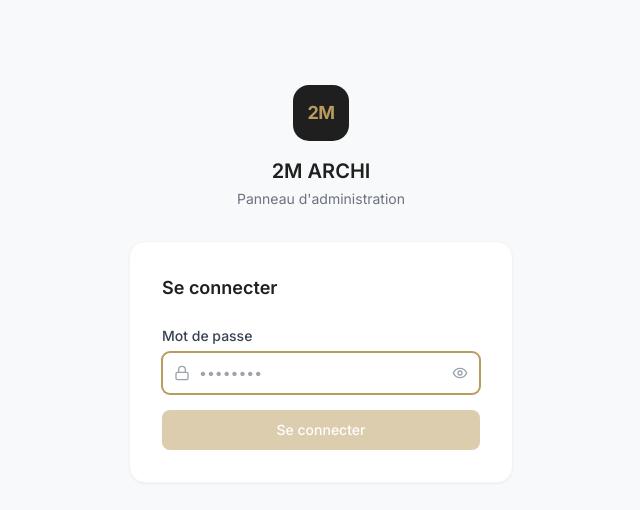
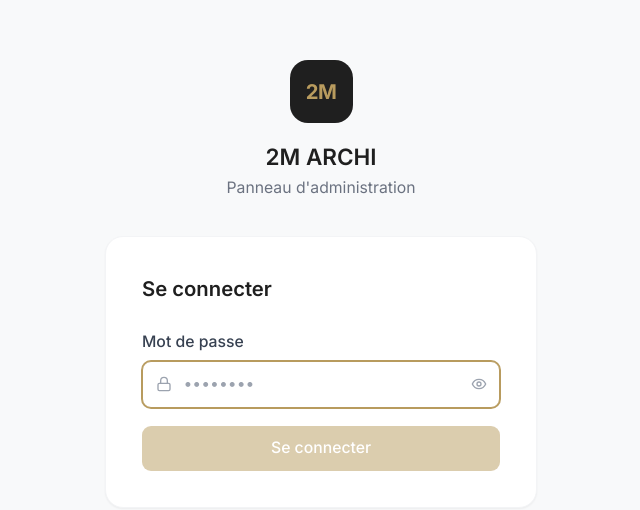
Before and after one commit to fahmisaloha2-star/kal2, a React (Vite) app in the folder admin/: page /admin/login in a window 1280 px wide. Shown: the part 116-626 px from the top of the page, without its empty margins (319-959 px from the left). Built offline with nearby package versions, Linux system fonts and the light colour scheme; no server answers.

Commit message:
style: increase base font size

```diff
--- a/admin/src/index.css
+++ b/admin/src/index.css
@@ -37,3 +37,7 @@ body { font-family: 'Inter', system-ui, sans-serif; background: #F8F9FA; color:
 .input {
   @apply w-full px-3 py-2 rounded-lg border border-gray-200 text-sm focus:outline-none focus:border-[#B89B5E] focus:ring-1 focus:ring-[#B89B5E] transition bg-white;
 }
+
+html {
+  font-size: 18px;
+}
```
Also changed, not shown: 1 other file (tests, documents, lock files or other folders).
